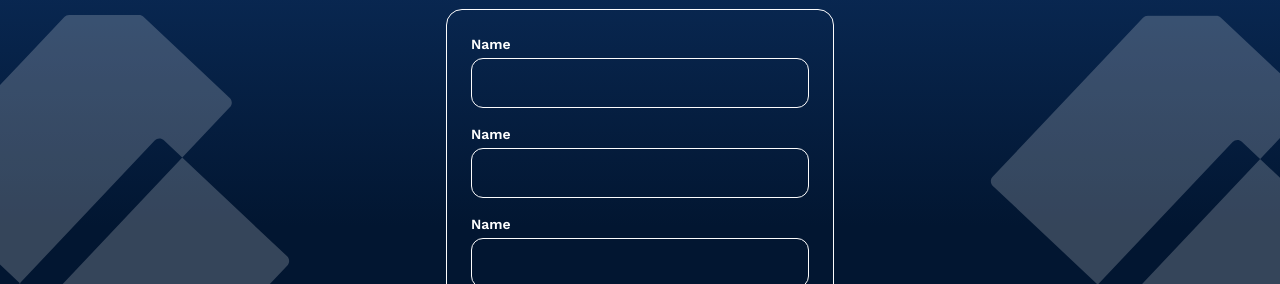
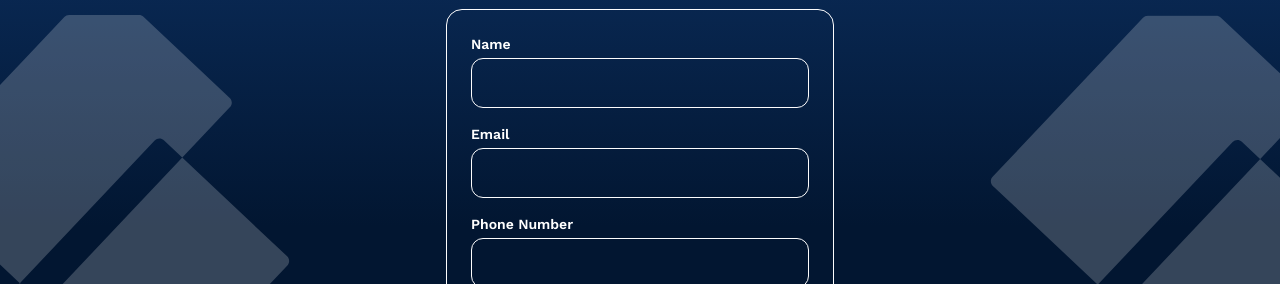
Before and after one commit to adaji025/empayment.ai, a Next.js app: page /resources in a window 1280 px wide. Shown: the part 1720-2004 px from the top of the page. Built offline with nearby package versions, Linux system fonts and the light colour scheme.

Commit message:
added animation

```diff
--- a/src/components/home/Waitlist.tsx
+++ b/src/components/home/Waitlist.tsx
@@ -37,7 +37,7 @@ const Waitlist = () => {
           </div>
           <div className="grid gap-1 mt-4">
             <label htmlFor="name" className="text-sm font-semibold">
-              Name
+            Email
             </label>
             <input
               type="text"
@@ -46,10 +46,10 @@ const Waitlist = () => {
           </div>
           <div className="grid gap-1 mt-4">
             <label htmlFor="name" className="text-sm font-semibold">
-              Name
+            Phone Number
             </label>
             <input
-              type="text"
+              type="tel"
               className="w-full p-3 rounded-xl border border-[#FCFCFD] bg-transparent outline-none"
             />
           </div>
```
